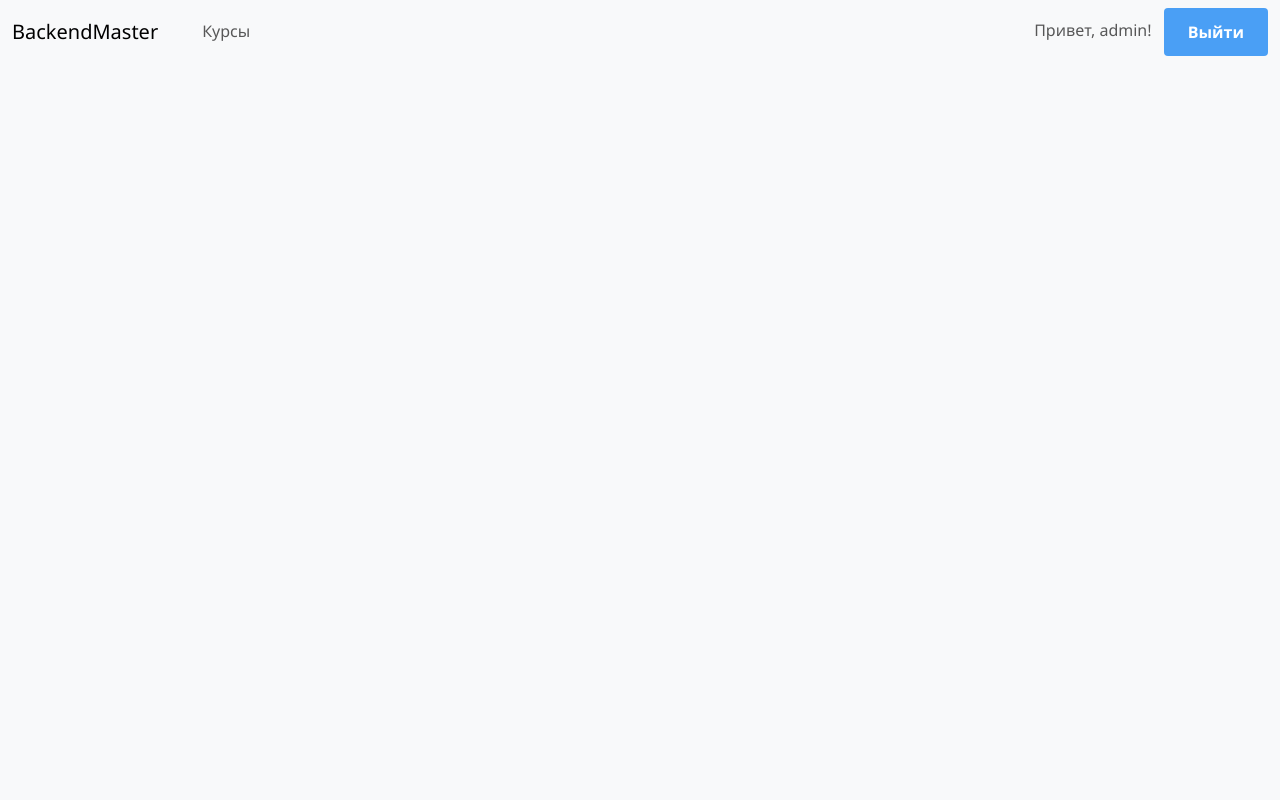
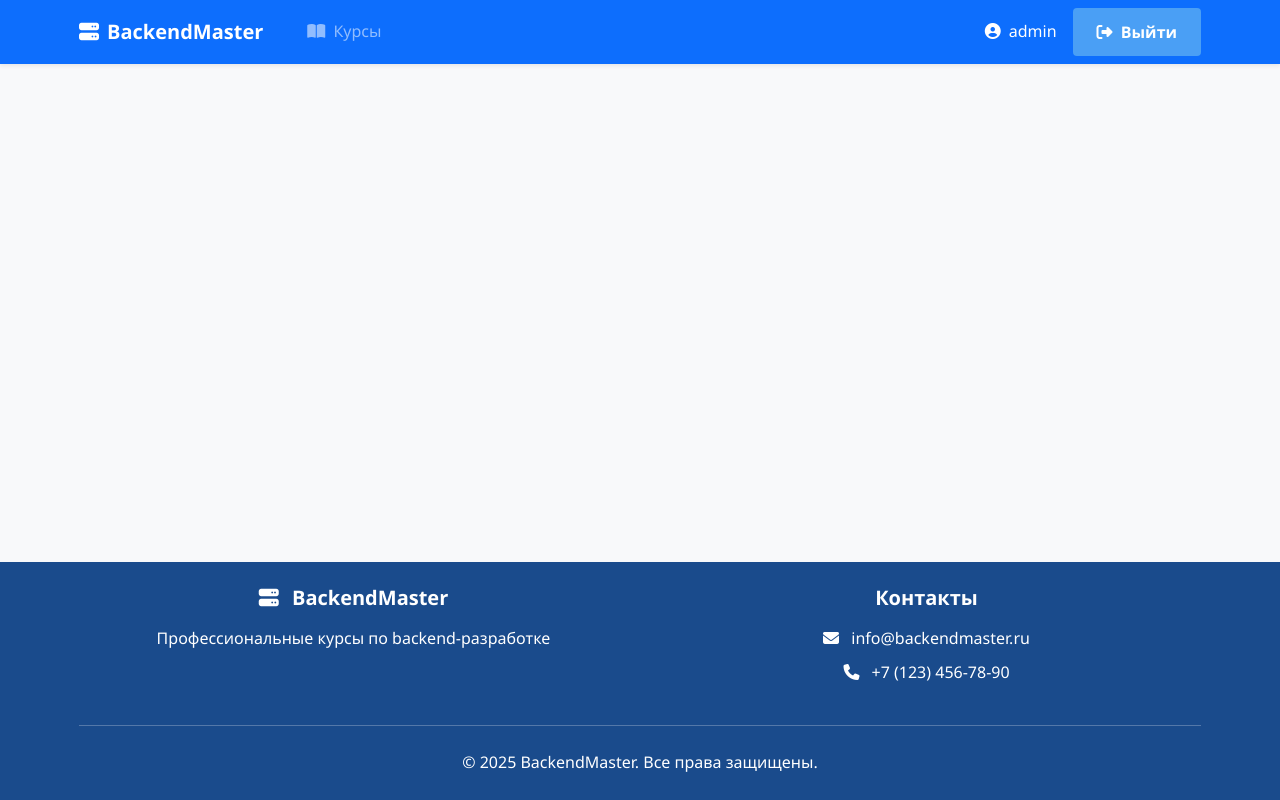
Before and after one commit to SN-PROGRAM/BackendMaster, a Django app: page /accounts/ in a window 1280 px wide. Run offline with Django 5.2, Linux system fonts and the light colour scheme; a user stored in the database is signed in; some libraries are stand-ins or nearby versions.

Commit message:
UpfatesFiles

```diff
--- a/templates/base.html
+++ b/templates/base.html
@@ -1,38 +1,49 @@
 <!DOCTYPE html>
-<html lang="en">
+<html lang="ru">
 <head>
     <meta charset="UTF-8">
     <meta name="viewport" content="width=device-width, initial-scale=1.0">
     <title>{% block title %}BackendMaster{% endblock %}</title>
-
     {% load static %}
 
     <link href="{% static 'css/bootstrap.css' %}" rel="stylesheet">
     <link href="{% static 'css/PrimaryStyle.css' %}" rel="stylesheet">
+    <link href="https://cdnjs.cloudflare.com/ajax/libs/font-awesome/6.4.0/css/all.min.css" rel="stylesheet">
     <script src="{% static 'js/bootstrap.bundle.js' %}" defer></script>
 </head>
-<body>
-    <nav class="navbar navbar-expand-lg navbar-light bg-light">
-        <div class="container-fluid">
-            <a class="navbar-brand" href="{% url 'home' %}">BackendMaster</a>
-            <button class="navbar-toggler" type="button" data-bs-toggle="collapse" data-bs-target="#navbarNav" aria-controls="navbarNav" aria-expanded="false" aria-label="Toggle navigation">
+<body class="d-flex flex-column min-vh-100">
+    <!-- Навигационная панель -->
+    <nav class="navbar navbar-expand-lg navbar-dark bg-primary shadow-sm">
+        <div class="container">
+            <a class="navbar-brand fw-bold" href="{% url 'home' %}">
+                <i class="fas fa-server me-2"></i>BackendMaster
+            </a>
+            <button class="navbar-toggler" type="button" data-bs-toggle="collapse" data-bs-target="#navbarNav">
                 <span class="navbar-toggler-icon"></span>
             </button>
             <div class="collapse navbar-collapse" id="navbarNav">
-                <ul class="navbar-nav me-auto mb-2 mb-lg-0">
+                <ul class="navbar-nav me-auto">
                     <li class="nav-item">
-                        <a class="nav-link" href="{% url 'courses:course_list' %}">Курсы</a>
+                        <a class="nav-link" href="{% url 'courses:course_list' %}">
+                            <i class="fas fa-book-open me-1"></i> Курсы
+                        </a>
                     </li>
                 </ul>
                 <div class="d-flex">
                     {% if user.is_authenticated %}
-                        <form method="POST" action="{% url 'logout' %}">
+                        <form method="POST" action="{% url 'logout' %}" class="d-flex align-items-center">
                             {% csrf_token %}
-                            <span class="navbar-text me-2">Привет, {{ user.username }}!</span>
-                            <button type="submit" class="btn btn-outline-secondary">Выйти</button>
+                            <span class="text-white me-3">
+                                <i class="fas fa-user-circle me-1"></i> {{ user.username }}
+                            </span>
+                            <button type="submit" class="btn btn-light">
+                                <i class="fas fa-sign-out-alt me-1"></i> Выйти
+                            </button>
                         </form>
                     {% else %}
-                        <a class="btn btn-outline-primary" href="{% url 'login' %}">Войти</a>
+                        <a class="btn btn-light" href="{% url 'login' %}">
+                            <i class="fas fa-sign-in-alt me-1"></i> Войти
+                        </a>
                     {% endif %}
                 </div>
             </div>
@@ -44,15 +55,46 @@
             {% for message in messages %}
                 <div class="alert alert-{{ message.tags }} alert-dismissible fade show" role="alert">
                     {{ message }}
-                    <button type="button" class="btn-close" data-bs-dismiss="alert" aria-label="Close"></button>
+                    <button type="button" class="btn-close" data-bs-dismiss="alert"></button>
                 </div>
             {% endfor %}
         {% endif %}
     </div>
 
-    <div class="container mt-4">
+    <!-- Основное содержимое -->
+    <main class="container my-4 flex-grow-1">
         {% block content %}
         {% endblock %}
-    </div>
+    </main>
+
+    <footer class="bg-primary-dark text-white py-4">
+        <div class="container">
+            <div class="row">
+                <div class="col-md-6 mb-4 mb-md-0">
+                    <h5 class="fw-bold mb-3">
+                        <i class="fas fa-server me-2"></i> BackendMaster
+                    </h5>
+                    <p>
+                        Профессиональные курсы по backend-разработке
+                    </p>
+                </div>
+                <div class="col-md-6">
+                    <h5 class="fw-bold mb-3">Контакты</h5>
+                    <ul class="list-unstyled">
+                        <li class="mb-2">
+                            <i class="fas fa-envelope me-2"></i> info@backendmaster.ru
+                        </li>
+                        <li class="mb-2">
+                            <i class="fas fa-phone me-2"></i> +7 (123) 456-78-90
+                        </li>
+                    </ul>
+                </div>
+            </div>
+            <hr class="my-4 bg-light">
+            <div class="text-center">
+                <p class="mb-0">&copy; 2025 BackendMaster. Все права защищены.</p>
+            </div>
+        </div>
+    </footer>
 </body>
 </html>
```
Also changed, not shown: db.sqlite3, static/js/coursed.js (added).
